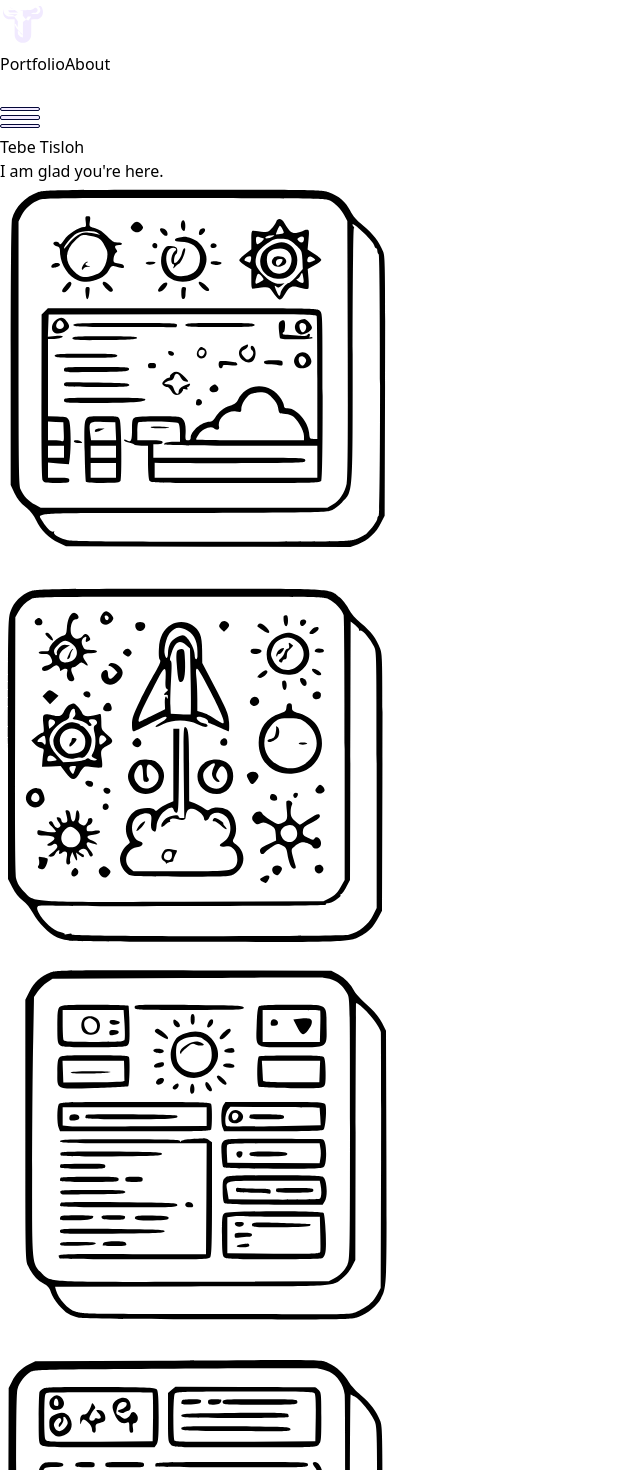
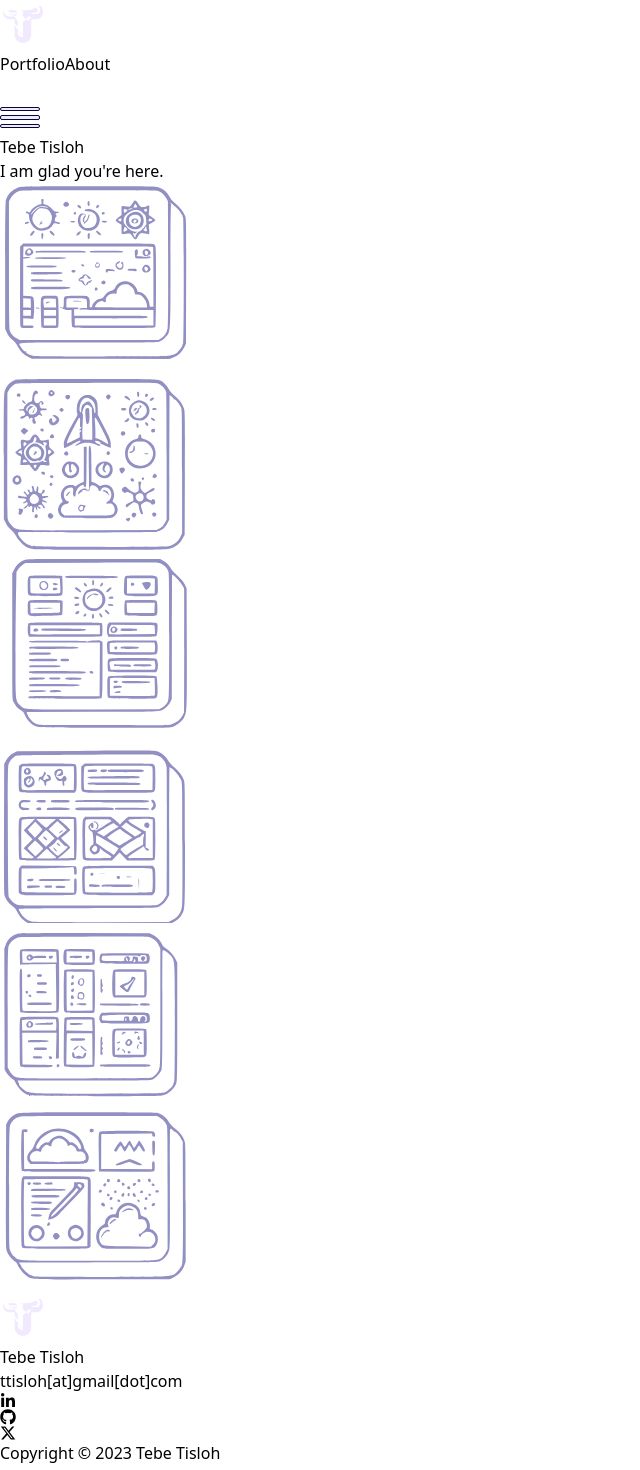
Before and after one commit to Booze33/tebe_portfolio, a React (Create React App) app: page / in a window 1280 px wide. Shown: the top 1470 px of the page, without its empty margins (0-640 px from the left). Built offline with nearby package versions, Linux system fonts and the light colour scheme; some icons are missing; the HTML template or start-up script is replaced by a standard one.

Commit message:
added svg path

```diff
--- a/src/components/portfolio.jsx
+++ b/src/components/portfolio.jsx
@@ -9,11 +9,10 @@ const Portfolio = () => {
       <div className="sm:px-12 px-6 mt-12 flex flex-col items-center justify-center">
         <h1 className="text-5xl sm:text-7xl text-center sm:w-display w-feature font-curved z-20">Tebe Tisloh</h1>
         <h1 className="text-4xl sm:text-7xl text-center sm:w-display w-feature font-curved z-20">I am glad you're here.</h1>
+
+        <Boxes />
       </div>
 
-      <Boxes className="mt-minus flex flex-col items-center justify-center z-20" />
-
-      <section></section>
       <Footer />
     </div>
   );
--- a/src/features/boxes.jsx
+++ b/src/features/boxes.jsx
@@ -9,7 +9,7 @@ import Six from './boxes/six';
 const Boxes = () => {
 
   return (
-    <div className="grid">
+    <div className="grid grid-cols-3 grid-rows-2 gap-1 mt-12 w-display mx-flex">
       <One />
       <Two />
       <Three />
--- a/src/features/boxes/five.jsx
+++ b/src/features/boxes/five.jsx
@@ -1,10 +1,10 @@
 const Five = () => {
   return (
-    <svg xmlns="http://www.w3.org/2000/svg" version="1.0" width="300.000000pt" height="294.000000pt" viewBox="0 0 300.000000 294.000000" preserveAspectRatio="xMidYMid meet">
+    <svg xmlns="http://www.w3.org/2000/svg" version="1.0" Width="300" height="185" viewBox="0 0 299 300" preserveAspectRatio="xMidYMid meet">
       <metadata>
         Created by potrace 1.10, written by Peter Selinger 2001-2011
       </metadata>
-      <g transform="translate(0.000000,294.000000) scale(0.100000,-0.100000)" fill="#000000" stroke="none">
+      <g transform="translate(0.000000,294.000000) scale(0.100000,-0.100000)" fill="#9290C3" stroke="none">
         <path d="M297 2769 c-97 -23 -170 -88 -206 -184 l-21 -57 2 -981 3 -982 22 -41 c21 -40 106 -124 125 -124 5 0 21 -26 35 -58 35 -75 122 -162 188 -188 48 -18 91 -19 1100 -22 942 -2 1055 -1 1102 13 98 31 183 110 214 200 12 33 14 208 14 995 l0 955 -27 57 c-31 67 -93 137 -159 180 -27 17 -53 44 -60 61 -25 59 -86 124 -146 153 l-58 29 -1045 2 c-588 0 -1061 -3 -1083 -8z m2153 -70 c60 -27 98 -64 126 -124 l24 -50 0 -952 c0 -938 0 -953 -21 -1007 -23 -63 -81 -120 -138 -136 -23 -6 -419 -10 -1072 -10 -1105 0 -1088 -1 -1156 48 -16 11 -42 44 -59 74 l-29 53 0 965 c0 787 3 972 14 1003 23 68 86 125 161 148 14 4 493 8 1065 8 1026 1 1041 0 1085 -20z m287 -256 c105 -102 98 -24 98 -1125 0 -744 -3 -950 -12 -960 -7 -6 -13 -20 -13 -31 0 -27 -99 -120 -145 -137 -34 -12 -193 -15 -1042 -18 -982 -2 -1089 0 -1178 30 -40 13 -135 98 -135 121 0 7 -6 23 -13 37 l-13 25 1070 0 c863 0 1078 3 1108 13 54 19 141 109 158 163 11 36 13 211 13 984 -1 517 1 943 3 947 13 20 47 3 101 -49z"/>
         <path d="M331 2506 c-8 -9 -11 -52 -9 -127 l3 -114 30 2 c17 2 147 4 290 5 l260 3 5 -366 c3 -201 4 -373 2 -382 -3 -15 -29 -17 -262 -17 -142 0 -265 3 -274 6 -14 5 -16 45 -16 345 0 332 0 339 -20 339 -20 0 -20 -7 -20 -348 0 -257 3 -351 12 -360 9 -9 90 -12 304 -12 253 0 295 2 308 16 14 14 16 72 16 501 0 307 -4 492 -11 504 -9 18 -26 19 -308 19 -243 0 -301 -3 -310 -14z m585 -118 l4 -87 -188 -2 c-103 -1 -227 -2 -277 -3 l-90 -1 -3 93 -3 92 277 -2 276 -3 4 -87z"/>
         <path d="M446 2414 c-32 -32 -8 -84 39 -84 13 0 32 10 42 23 17 21 24 22 121 19 97 -3 102 -2 102 17 0 20 -6 21 -99 21 -60 0 -102 -4 -106 -11 -5 -6 -13 -3 -22 10 -17 25 -55 27 -77 5z m49 -39 c0 -28 -29 -25 -33 3 -3 19 0 23 15 20 10 -2 18 -12 18 -23z"/>
--- a/src/features/boxes/four.jsx
+++ b/src/features/boxes/four.jsx
@@ -1,10 +1,10 @@
 const Four = () => {
   return (
-    <svg xmlns="http://www.w3.org/2000/svg" version="1.0" width="300.000000pt" height="307.000000pt" viewBox="0 0 300.000000 307.000000" preserveAspectRatio="xMidYMid meet">
+    <svg xmlns="http://www.w3.org/2000/svg" version="1.0" Width="240" height="185" viewBox="0 0 299 287" preserveAspectRatio="xMidYMid meet">
       <metadata>
         Created by potrace 1.10, written by Peter Selinger 2001-2011
       </metadata>
-      <g transform="translate(0.000000,307.000000) scale(0.100000,-0.100000)" fill="#000000" stroke="none">
+      <g transform="translate(0.000000,307.000000) scale(0.100000,-0.100000)" fill="#9290C3" stroke="none">
         <path d="M1195 2870 l-930 -5 -46 -22 c-59 -30 -101 -72 -130 -131 l-24 -47 -3 -995 c-2 -692 1 -1008 8 -1039 15 -60 61 -124 121 -169 35 -25 58 -53 75 -89 36 -75 104 -146 166 -174 l53 -24 1065 0 1065 0 55 26 c67 32 114 70 146 120 56 89 54 44 54 1086 0 912 -1 965 -18 1011 -28 72 -73 132 -145 193 -36 30 -77 74 -91 99 -34 61 -91 115 -151 141 -60 27 -11 26 -1270 19z m1275 -84 c60 -29 106 -98 115 -169 3 -28 5 -486 3 -1017 l-3 -965 -22 -40 c-27 -51 -68 -90 -116 -110 -33 -14 -156 -15 -1093 -15 -1007 0 -1058 1 -1097 18 -47 21 -91 62 -115 107 -15 27 -17 121 -20 1025 -2 721 0 1006 9 1036 13 50 59 108 102 132 30 16 111 17 1072 22 572 3 1058 4 1080 2 22 -2 60 -13 85 -26z m190 -185 c40 -21 131 -133 151 -187 18 -47 19 -97 19 -1005 1 -952 1 -956 -20 -1010 -31 -78 -61 -112 -132 -150 l-63 -34 -1040 -2 c-753 -2 -1052 1 -1085 9 -80 20 -141 72 -184 155 -9 18 -16 37 -16 42 0 7 340 11 1055 11 812 0 1065 3 1097 13 54 16 123 78 156 141 l27 51 0 992 c0 546 2 992 5 990 3 -1 16 -9 30 -16z"/>
         <path d="M330 2664 c-15 -7 -30 -19 -34 -29 -3 -9 -6 -99 -6 -200 0 -179 1 -184 22 -199 19 -14 78 -16 435 -16 l412 0 15 22 c13 18 16 56 16 208 0 134 -4 191 -13 203 -11 16 -48 18 -416 20 -284 1 -412 -1 -431 -9z m813 -33 c4 -1 6 -83 5 -183 l-3 -183 -397 -3 c-388 -2 -397 -2 -408 18 -6 12 -9 81 -8 182 3 160 3 162 26 168 17 4 740 5 785 1z"/>
         <path d="M392 2594 c-39 -27 -22 -94 24 -94 41 0 64 18 64 50 0 28 -29 60 -55 60 -6 0 -21 -7 -33 -16z m46 -37 c2 -19 -1 -27 -12 -27 -20 0 -26 12 -19 39 7 29 27 21 31 -12z"/>
--- a/src/features/boxes/one.jsx
+++ b/src/features/boxes/one.jsx
@@ -1,11 +1,11 @@
 const One = () => {
 
   return (
-    <svg xmlns="http://www.w3.org/2000/svg" version="1.0" width="299.000000pt" height="287.000000pt" viewBox="0 0 299.000000 287.000000" preserveAspectRatio="xMidYMid meet">
+    <svg xmlns="http://www.w3.org/2000/svg" version="1.0" Width="240" height="185" viewBox="0 0 299 287" preserveAspectRatio="xMidYMid meet">
       <metadata>
         Created by potrace 1.10, written by Peter Selinger 2001-2011
       </metadata>
-      <g transform="translate(0.000000,287.000000) scale(0.100000,-0.100000)" fill="#000000" stroke="none">
+      <g transform="translate(0.000000,287.000000) scale(0.100000,-0.100000)" fill="#9290C3" stroke="none">
         <path d="M283 2801 c-92 -32 -168 -110 -193 -201 -6 -22 -10 -405 -10 -1015 l0 -980 29 -62 c21 -44 44 -73 83 -103 37 -30 60 -59 79 -99 33 -71 97 -136 169 -170 l55 -26 1067 -3 1066 -2 58 21 c73 27 136 85 171 158 l28 56 3 970 c2 868 1 974 -14 1010 -29 74 -76 135 -149 195 -53 43 -79 73 -99 114 -32 65 -84 110 -161 137 -53 18 -92 19 -1092 19 -970 -1 -1041 -2 -1090 -19z m2192 -63 c42 -23 83 -65 109 -113 l21 -40 3 -960 c2 -674 0 -975 -8 -1011 -14 -68 -54 -127 -104 -156 l-41 -23 -1075 0 -1075 0 -40 22 c-51 27 -90 68 -110 115 -13 33 -15 154 -16 1024 l0 986 23 46 c27 52 79 97 134 117 33 12 215 14 1094 12 961 -2 1058 -3 1085 -19z m256 -245 c38 -37 72 -77 75 -90 4 -13 10 -23 15 -23 5 0 9 -9 9 -19 0 -11 5 -23 10 -26 14 -9 14 -1952 0 -1960 -6 -3 -10 -13 -10 -21 0 -18 -44 -79 -80 -112 -14 -12 -49 -31 -78 -42 -51 -19 -79 -20 -1082 -20 -724 0 -1045 3 -1082 11 -59 13 -112 45 -102 61 4 7 2 8 -5 4 -14 -9 -49 24 -80 74 -43 71 -135 65 1042 65 835 1 1071 4 1106 14 31 9 60 29 96 65 84 87 80 31 80 1114 0 529 4 942 9 942 5 0 3 7 -4 15 -9 11 -9 15 -1 15 6 0 43 -30 82 -67z"/>
         <path d="M643 2580 c4 -33 2 -40 -12 -40 -39 0 -120 -52 -149 -96 -22 -32 -31 -40 -36 -29 -7 19 -46 20 -46 1 0 -8 11 -17 25 -20 20 -5 25 -13 25 -39 0 -91 60 -189 133 -216 81 -31 196 5 232 72 16 31 24 37 43 32 12 -3 33 -8 47 -11 19 -5 25 -2 25 10 0 11 -13 18 -40 22 -39 6 -41 9 -38 38 2 17 10 36 18 42 12 10 12 14 1 28 -16 19 -8 31 22 31 12 0 22 5 22 10 0 6 -15 9 -33 9 -28 -1 -41 7 -78 46 -31 33 -59 52 -90 61 -46 14 -46 14 -40 51 6 34 4 38 -15 38 -19 0 -21 -4 -16 -40z m93 -86 c19 -15 19 -16 -1 -9 -11 4 -41 10 -68 12 -39 5 -54 1 -87 -21 -22 -14 -54 -45 -70 -68 -17 -22 -30 -35 -30 -27 0 20 58 88 94 110 40 24 134 26 162 3z m0 -36 c23 -11 40 -35 64 -88 14 -31 2 -101 -24 -140 -21 -32 -36 -42 -82 -56 -65 -19 -98 -10 -145 40 -68 71 -61 154 17 226 44 41 48 42 95 37 27 -3 61 -12 75 -19z"/>
         <path d="M624 2255 c-9 -14 -13 -29 -9 -33 4 -4 10 -1 12 6 3 6 17 13 31 13 24 2 24 2 5 6 -25 5 -30 18 -10 26 9 4 9 6 0 6 -7 1 -20 -10 -29 -24z"/>
--- a/src/features/boxes/six.jsx
+++ b/src/features/boxes/six.jsx
@@ -1,10 +1,10 @@
 const Three = () => {
   return (
-    <svg xmlns="http://www.w3.org/2000/svg" version="1.0" width="300.000000pt" height="284.000000pt" viewBox="0 0 300.000000 284.000000" preserveAspectRatio="xMidYMid meet">
+    <svg xmlns="http://www.w3.org/2000/svg" version="1.0" Width="240" height="185" viewBox="0 0 299 287" preserveAspectRatio="xMidYMid meet">
       <metadata>
         Created by potrace 1.10, written by Peter Selinger 2001-2011
       </metadata>
-      <g transform="translate(0.000000,284.000000) scale(0.100000,-0.100000)" fill="#000000" stroke="none">
+      <g transform="translate(0.000000,284.000000) scale(0.100000,-0.100000)" fill="#9290C3" stroke="none">
         <path d="M590 2770 c-295 -5 -306 -6 -350 -28 -58 -30 -96 -67 -123 -117 l-22 -40 -3 -962 c-2 -944 -2 -962 18 -1015 20 -53 95 -142 129 -153 9 -3 24 -24 34 -48 21 -52 85 -131 136 -169 82 -60 58 -59 1192 -56 l1034 3 55 26 c79 37 141 104 168 181 l22 63 0 913 c0 880 -1 914 -20 968 -23 67 -71 128 -146 186 -31 24 -75 73 -100 110 -49 75 -118 123 -189 133 -55 7 -1461 11 -1835 5z m1886 -77 c47 -25 91 -73 111 -120 11 -26 13 -207 13 -976 l0 -943 -26 -52 c-14 -28 -39 -63 -55 -77 -68 -56 -44 -55 -1144 -55 -1124 0 -1079 -3 -1155 66 -25 23 -47 56 -60 91 -20 54 -20 66 -18 991 3 893 4 939 22 972 37 71 83 105 159 119 23 5 508 8 1077 7 l1035 -1 41 -22z m208 -198 c13 -14 28 -25 33 -25 15 0 65 -59 93 -110 l25 -45 3 -909 c3 -884 -1 -1015 -28 -1024 -6 -2 -10 -10 -10 -17 0 -8 -22 -36 -48 -63 -83 -85 -33 -82 -1189 -82 -549 0 -1011 3 -1028 6 -16 3 -34 9 -39 15 -6 5 -18 9 -28 9 -20 0 -138 114 -138 134 0 7 -8 24 -19 37 l-19 24 1078 0 c1057 0 1077 0 1116 20 74 38 122 99 141 179 9 38 11 281 9 946 -1 492 0 903 2 913 6 24 19 21 46 -8z"/>
         <path d="M823 2515 c-133 -29 -251 -128 -288 -241 -14 -41 -31 -69 -57 -92 -62 -55 -74 -138 -26 -189 l21 -23 422 0 c460 0 450 -1 475 59 17 42 6 91 -33 137 -18 21 -34 52 -36 69 -4 37 -41 112 -78 155 -85 101 -261 156 -400 125z m197 -51 c62 -18 111 -48 161 -97 40 -39 79 -111 79 -145 0 -34 -35 -28 -50 9 -16 38 -82 84 -110 76 -13 -3 -24 1 -30 14 -6 10 -31 34 -57 54 -37 28 -55 35 -93 35 -53 0 -127 -41 -150 -85 -9 -17 -19 -23 -31 -20 -38 12 -97 -27 -134 -90 -12 -19 -45 -11 -45 11 0 30 50 112 93 151 44 41 108 79 157 94 44 13 154 10 210 -7z m-20 -130 c22 -20 43 -47 46 -60 7 -26 14 -30 31 -13 26 26 105 -27 108 -73 1 -19 8 -22 49 -23 40 0 52 -6 72 -28 26 -31 33 -94 12 -115 -8 -8 -67 -12 -199 -12 -103 0 -190 -4 -193 -9 -3 -5 -25 -5 -48 0 -24 4 -121 8 -215 9 -172 0 -173 0 -189 25 -41 62 41 154 121 135 6 -1 17 -5 27 -7 11 -4 18 4 23 26 6 30 56 81 78 81 7 0 24 -6 39 -14 30 -16 38 -12 38 19 0 27 35 74 64 85 49 20 94 11 136 -26z"/>
         <path d="M1394 2505 c-9 -23 3 -45 24 -45 29 0 48 26 32 45 -7 8 -21 15 -32 15 -10 0 -21 -7 -24 -15z"/>
--- a/src/features/boxes/three.jsx
+++ b/src/features/boxes/three.jsx
@@ -1,10 +1,10 @@
 const Three = () => {
   return (
-    <svg xmlns="http://www.w3.org/2000/svg" version="1.0" width="300.000000pt" height="282.000000pt" viewBox="0 0 300.000000 282.000000" preserveAspectRatio="xMidYMid meet">
+    <svg xmlns="http://www.w3.org/2000/svg" version="1.0" Width="240" height="185" viewBox="0 0 299 287" preserveAspectRatio="xMidYMid meet">
       <metadata>
         Created by potrace 1.10, written by Peter Selinger 2001-2011
       </metadata>
-      <g transform="translate(0.000000,282.000000) scale(0.100000,-0.100000)" fill="#000000" stroke="none">
+      <g transform="translate(0.000000,282.000000) scale(0.100000,-0.100000)" fill="#9290C3" stroke="none">
         <path d="M378 2711 c-73 -29 -123 -75 -157 -143 l-31 -61 0 -976 c0 -943 1 -977 20 -1019 29 -64 66 -107 113 -132 35 -19 47 -32 60 -70 19 -52 81 -128 130 -159 18 -11 53 -25 79 -30 30 -7 397 -11 1045 -11 989 -1 1001 -1 1055 20 66 24 138 85 165 137 44 86 44 83 41 1068 l-3 940 -30 59 c-21 41 -54 81 -111 133 -44 40 -87 86 -95 101 -28 55 -69 99 -121 128 l-53 29 -1030 2 c-982 2 -1032 1 -1077 -16z m2132 -61 c41 -21 71 -52 96 -100 18 -33 19 -77 19 -1015 0 -938 -1 -982 -19 -1015 -26 -49 -55 -79 -101 -103 l-40 -22 -1004 -3 c-1132 -3 -1082 -6 -1153 69 -69 72 -68 66 -67 778 1 350 4 783 8 962 l6 326 28 41 c15 23 46 54 69 69 l42 28 990 5 c545 3 1014 4 1041 2 28 -3 66 -12 85 -22z m226 -218 c52 -50 112 -133 120 -167 2 -11 3 -447 2 -970 l-3 -950 -22 -42 c-33 -60 -60 -87 -128 -121 -71 -37 -31 -35 -590 -33 -231 0 -654 1 -940 1 -522 0 -555 1 -610 18 -54 17 -127 97 -145 161 l-7 26 1021 2 c1132 1 1055 -3 1140 67 23 18 52 55 66 82 l25 49 2 960 c1 528 3 961 3 963 1 11 26 -6 66 -46z"/>
         <path d="M447 2452 c-14 -15 -17 -41 -17 -144 0 -108 2 -127 18 -141 16 -15 49 -17 253 -17 181 0 239 3 254 13 16 13 18 28 16 152 -1 77 -5 143 -7 147 -3 4 -117 8 -253 8 -227 0 -249 -2 -264 -18z m487 -126 c3 -57 4 -111 0 -120 -5 -14 -32 -16 -229 -16 -194 0 -224 2 -229 16 -3 9 -6 63 -6 120 l0 104 229 0 228 0 7 -104z"/>
         <path d="M655 2382 c-29 -5 -45 -31 -45 -69 0 -45 28 -71 74 -68 43 2 65 26 66 71 0 46 -43 76 -95 66z m50 -28 c41 -27 24 -94 -23 -94 -43 0 -70 79 -34 99 23 14 29 14 57 -5z"/>
--- a/src/features/boxes/two.jsx
+++ b/src/features/boxes/two.jsx
@@ -1,11 +1,11 @@
 const Two = () => {
 
   return (
-    <svg xmlns="http://www.w3.org/2000/svg" version="1.0" width="297.000000pt" height="294.000000pt" viewBox="0 0 297.000000 294.000000" preserveAspectRatio="xMidYMid meet">
+    <svg xmlns="http://www.w3.org/2000/svg" version="1.0" Width="240" height="185" viewBox="0 0 299 287" preserveAspectRatio="xMidYMid meet">
       <metadata>
         Created by potrace 1.10, written by Peter Selinger 2001-2011
       </metadata>
-      <g transform="translate(0.000000,294.000000) scale(0.100000,-0.100000)" fill="#000000" stroke="none">
+      <g transform="translate(0.000000,294.000000) scale(0.100000,-0.100000)" fill="#9290C3" stroke="none">
         <path d="M226 2750 c-66 -26 -122 -82 -146 -147 -19 -52 -20 -79 -20 -1033 l0 -978 33 -63 c21 -41 48 -75 77 -97 29 -22 57 -57 79 -99 37 -69 116 -149 177 -178 21 -10 65 -21 98 -25 34 -5 507 -8 1052 -9 1085 -1 1053 -2 1151 58 52 32 76 60 114 131 l24 45 3 957 c2 943 2 957 -18 1011 -28 74 -65 124 -142 188 -41 34 -75 73 -93 107 -15 29 -46 68 -68 87 -80 69 -15 65 -1201 65 -1033 -1 -1073 -2 -1120 -20z m2239 -59 c46 -21 101 -79 112 -119 5 -15 8 -468 8 -1007 l0 -980 -31 -55 c-24 -42 -43 -61 -80 -80 l-48 -25 -1045 -3 c-1191 -3 -1120 -7 -1202 77 -34 36 -49 61 -58 97 -7 35 -10 326 -8 1004 l2 955 22 40 c24 45 54 75 98 98 27 15 145 16 1110 16 1024 1 1082 0 1120 -18z m228 -230 c-2 -6 3 -8 11 -5 15 6 71 -61 101 -120 20 -39 20 -59 20 -1000 l0 -961 -27 -55 c-35 -71 -104 -126 -183 -146 -61 -15 -2081 -13 -2078 3 2 8 -6 9 -27 3 -17 -5 -28 -5 -25 0 3 4 -13 11 -34 15 -46 8 -129 82 -161 145 -22 44 -14 57 35 54 171 -10 2127 -5 2120 6 -3 6 3 10 15 10 25 0 102 49 94 61 -3 5 0 9 5 9 6 0 23 24 38 53 l28 52 2 665 c1 366 2 802 2 969 l1 304 33 -26 c17 -14 31 -30 30 -36z"/>
         <path d="M766 2578 c-28 -40 -14 -78 29 -78 23 0 55 28 55 48 0 17 -37 52 -54 52 -8 0 -22 -10 -30 -22z m49 -27 c0 -23 -22 -24 -28 -1 -4 16 -1 20 11 18 9 -2 17 -10 17 -17z"/>
         <path d="M523 2564 c-9 -15 -19 -52 -21 -84 -4 -53 -6 -58 -31 -63 -34 -7 -101 -72 -101 -97 0 -17 -7 -20 -40 -20 -22 0 -40 -4 -40 -10 0 -5 18 -10 39 -10 34 0 42 -4 54 -30 17 -34 9 -46 -40 -59 -15 -4 -28 -14 -28 -22 0 -24 35 -22 71 6 28 22 38 24 49 15 8 -7 15 -20 15 -28 0 -12 3 -13 12 -4 7 7 20 12 30 12 14 0 17 -5 12 -24 -11 -47 15 -85 46 -66 11 7 10 15 -4 44 -17 36 -15 56 6 56 7 0 22 9 34 21 21 20 23 20 48 4 31 -21 33 -14 6 23 -30 41 -19 58 37 58 28 -1 48 4 50 12 3 8 -10 12 -45 12 -46 0 -50 2 -62 31 -14 33 -6 59 19 67 9 3 11 -2 6 -17 -7 -22 1 -26 23 -12 12 7 12 12 1 30 -16 25 -32 27 -49 6 -34 -41 -90 -16 -90 42 0 48 16 83 40 83 22 0 26 20 8 38 -19 19 -36 14 -55 -14z m14 -206 c65 -45 48 -129 -29 -140 -74 -11 -88 65 -19 106 l36 21 -30 3 c-22 3 -35 -3 -52 -22 -12 -15 -20 -33 -17 -41 4 -8 2 -15 -4 -15 -5 0 -12 10 -15 22 -5 16 3 30 29 55 42 39 57 41 101 11z"/>
--- a/tailwind.config.js
+++ b/tailwind.config.js
@@ -49,6 +49,7 @@ module.exports = {
       },
       margin: {
         'minus': '-8rem',
+        'flex': '15vw',
       },
       top: {
         'top': '60vh',
```
